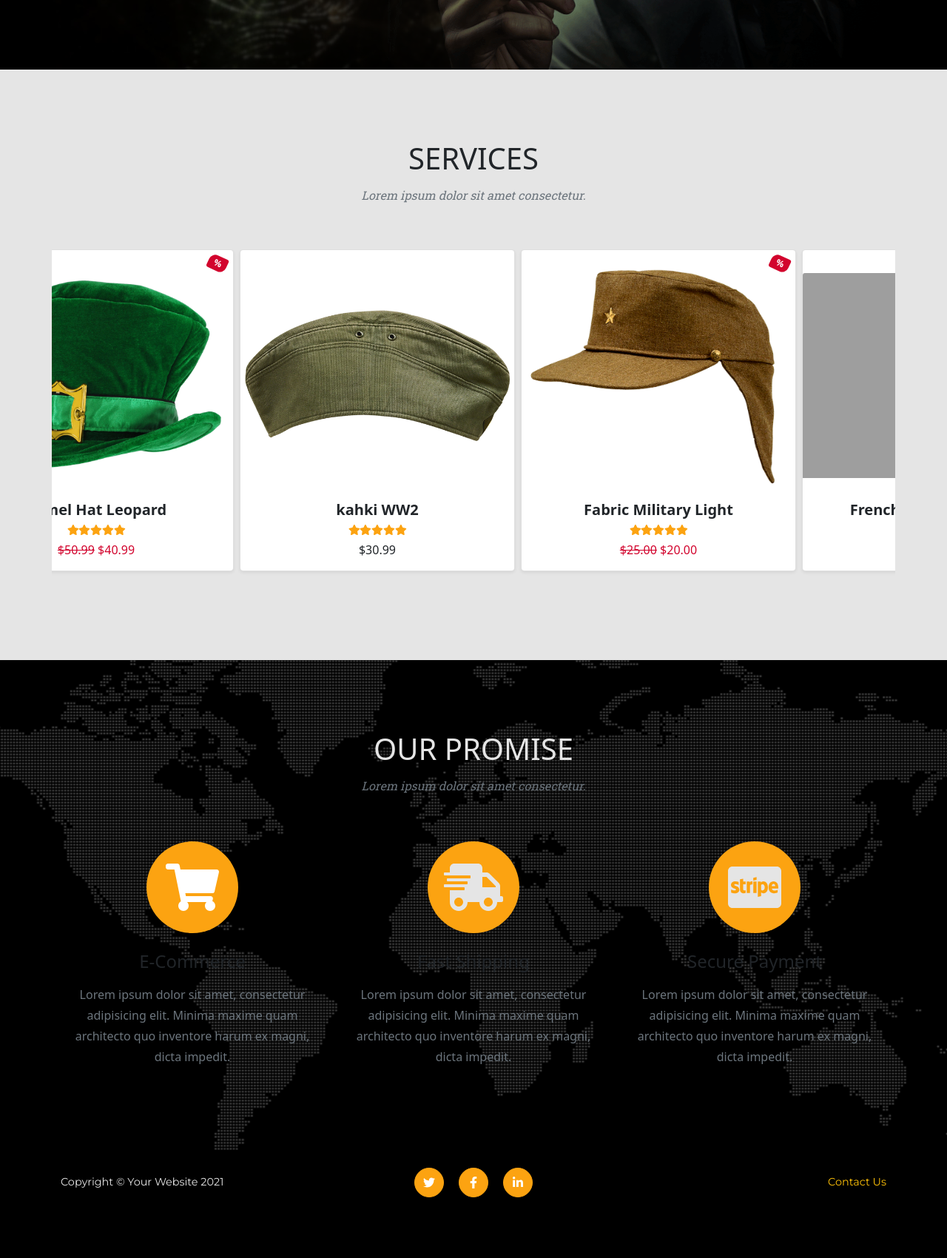
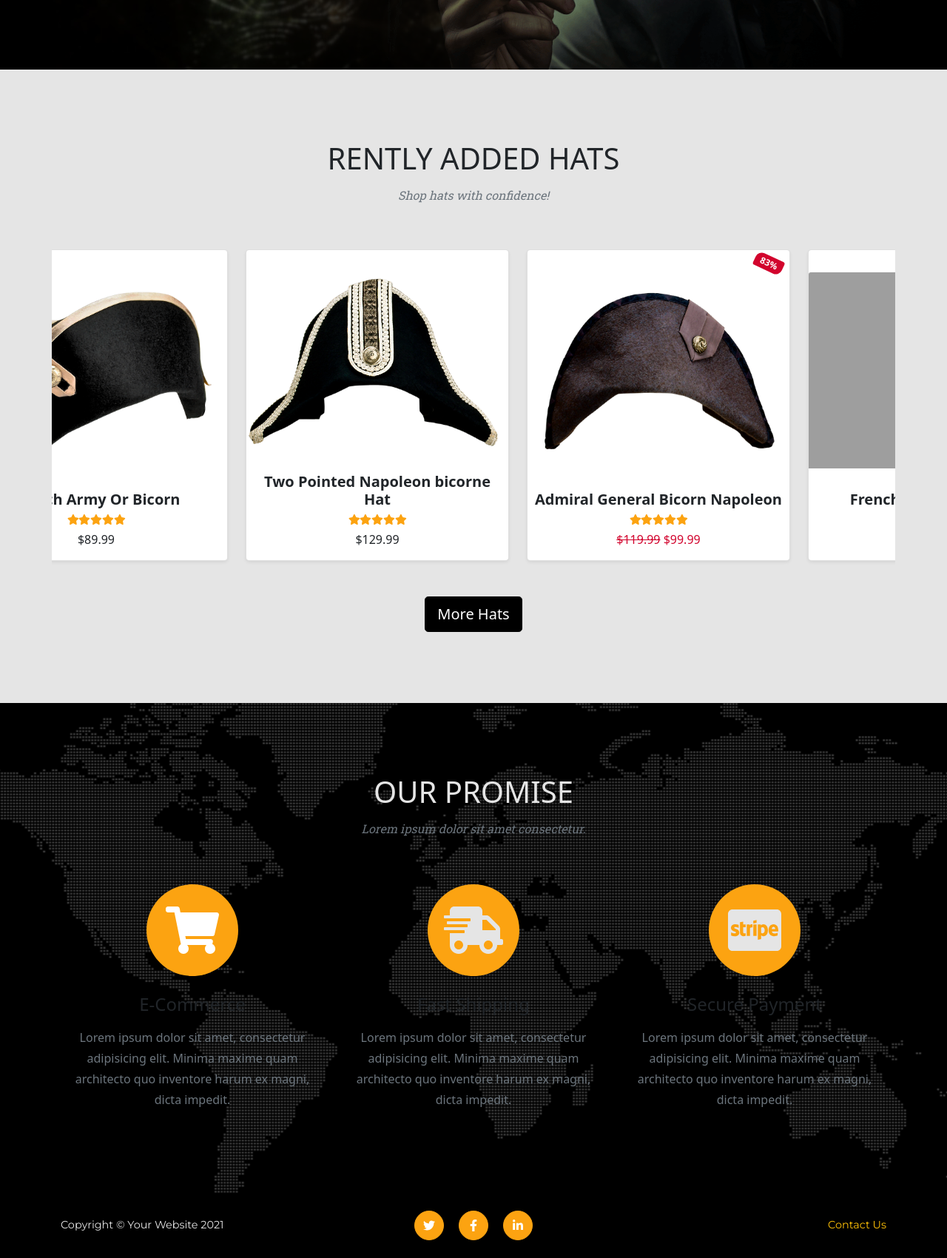
Before and after one commit to rp42dev/MS-4-Django-Full-Stack-Project, a Django app: page / in a window 1280 px wide. Shown: the part 466-2166 px from the top of the page at 74% size. Before the commit the page ends 2084 px from the top, so only its background shows below. Run offline with Django 3.2, Linux system fonts and the light colour scheme; data comes from the database, SQL or seed files in the repository; both versions use the stored data as it was after the commit; some libraries are stand-ins or nearby versions; grey boxes are pictures that could not be loaded.

Commit message:
added margins , paddings for shop item cards. Added link to shop page from infex.html

```diff
--- a/home/templates/home/index.html
+++ b/home/templates/home/index.html
@@ -20,9 +20,10 @@
         <section class="page-section" id="services">
             <div class="container">
                 <div class="text-center">
-                    <h2 class="section-heading text-uppercase">Services</h2>
-                    <h3 class="section-subheading text-muted">Lorem ipsum dolor sit amet consectetur.</h3>
+                    <h2 class="section-heading text-uppercase">Rently Added Hats</h2>
+                    <h3 class="section-subheading text-muted">Shop hats with confidence!</h3>
                     {% include 'includes/related_items.html' %}
+                    <a class="mx-auto btn mt-4 btn-lg btn-dark" href="{% url 'shop' %}">More Hats</a>
                 </div>
 
             </div>
--- a/home/views.py
+++ b/home/views.py
@@ -5,7 +5,7 @@ from shop.models import Product
 # Create your views here.
 def index(request):
     """A view to return the index page"""
-    related = Product.objects.all()
+    related = Product.objects.all().order_by('-id')[:10:1]
     context = {
         'related': related
     }
--- a/shop/templates/shop/shop.html
+++ b/shop/templates/shop/shop.html
@@ -48,7 +48,7 @@
 <!-- Section-->
 <section class="page-section">
     <div class="container mt-2 mt-sm-4 px-2 px-sm-4 px-lg-5">
-        <div class="row gx-2 gx-sm-4 gx-lg-5 row-cols-2 row-cols-md-3 row-cols-xl-4 justify-content-center">
+        <div class="row gx-2 gx-sm-4 row-cols-2 row-cols-md-3 row-cols-xl-4 justify-content-center">
             {% for item in products %}
             <div class="col mb-2 mb-sm-4">
                 <div class="card shadow-sm rounded-3 pt-2 justify-content-end h-100">
--- a/shop/templates/shop/shop_item.html
+++ b/shop/templates/shop/shop_item.html
@@ -63,7 +63,7 @@
                         <input id="click-this" class="quantity text-center me-3" name="quantity" id="inputQuantity"
                             type="number" min="1" max="{{ item.item_count }}" value="1" style="max-width: 3rem" />
 
-                        <button class="btn btn-dark flex-shrink-0" type="submit">
+                        <button class="btn btn-dark btn-lg flex-shrink-0" type="submit">
                             <i class="bi-cart-fill me-1"></i>
                             Add to cart
                         </button>
--- a/static/css/base.css
+++ b/static/css/base.css
@@ -109,13 +109,11 @@ p {
   letter-spacing: 0.0625em;
 }
 
-
 .btn-dark {
   background-color: #000000;
   border-color: #000000;
   color: #fff;
 }
-
 
 /* Extra Navigation Shop */
 .search {
@@ -132,6 +130,7 @@ p {
 .search-btn:active,
 .btn-dark:hover,
 .btn-dark:active {
+  color: #000000;
   background-color: #fca311;
   border-color: #fca311;
 }
@@ -328,6 +327,7 @@ form#contactForm p.help-block {
   border: 1px solid black;
 }
 
+
 .quantity:focus,
 .quantity:active,
 form .form-control:focus,
@@ -449,6 +449,7 @@ section#promise .section-heading {
 
 .toast-container {
   z-index: 9;
+  top: 120px
 }
 /* Cart */
 .count-btn{
--- a/templates/base.html
+++ b/templates/base.html
@@ -84,15 +84,15 @@
         {% block extr_nav_lg %}
         {% endblock %}
     </nav>
+    <!-- Message Container -->
+    {% if messages %}
+    {% include 'includes/toasts/message.html' %}
+    {% endif %}
 
     <!-- Extra Header content -->
     {% block page_header %}
     {% endblock %}
 
-    <!-- Message Container -->
-    {% if messages %}
-    {% include 'includes/toasts/message.html' %}
-    {% endif %}
 
     <!-- Main website page content -->
     {% block content %}
--- a/templates/includes/related_items.html
+++ b/templates/includes/related_items.html
@@ -3,15 +3,15 @@
 
 <!-- Related products -->
 
-<div class="row scroll-wrapper flex-nowrap ">
+<div class="row  gx-2 gx-sm-4 scroll-wrapper flex-nowrap ">
     {% for relate in related %}
     {% if relate.id != item.id %}
-    <div class="col-6 px-1 col-sm-4 mb-2 mb-sm-4">
+    <div class="col-6 col-sm-4 mb-2 mb-sm-4">
         <div class="card shadow-sm rounded-3 pt-2 justify-content-end h-100">
             <!-- Sale badge-->
             {% if relate.sale %}
             <div class="badge bg-danger text-white position-absolute" style="top: 0.5rem; right: 0.5rem">
-                {% widthratio item.sale_price item.price 100 %}%
+                {% widthratio relate.sale_price relate.price 100 %}%
             </div>
             {% endif %}
             <!-- Product image-->
--- a/templates/includes/toasts/message.html
+++ b/templates/includes/toasts/message.html
@@ -1,6 +1,6 @@
 <!-- Message toast -->
-<div aria-live="polite" aria-atomic="true" class="position-relative">
-    <div class="toast-container position-absolute top-0 end-0 p-3">
+<div aria-live="polite" aria-atomic="true" class="">
+    <div class="toast-container position-absolute end-0 p-3">
         {% for message in messages %}
         {% with message.level as level %}
 
@@ -44,7 +44,7 @@
                 <button type="button" class="btn-close btn-close-primary me-2 m-auto" data-bs-dismiss="toast"
                     aria-label="Close"></button>
             </div>
-            <div class="toast-body rounded-3 bg-white">
+            <div class="toast-body rounded-3">
                 <h5 class="text-success">{{ message }}</h5>
             </div>
 
```
Also changed, not shown: db.sqlite3, 1 other file.
